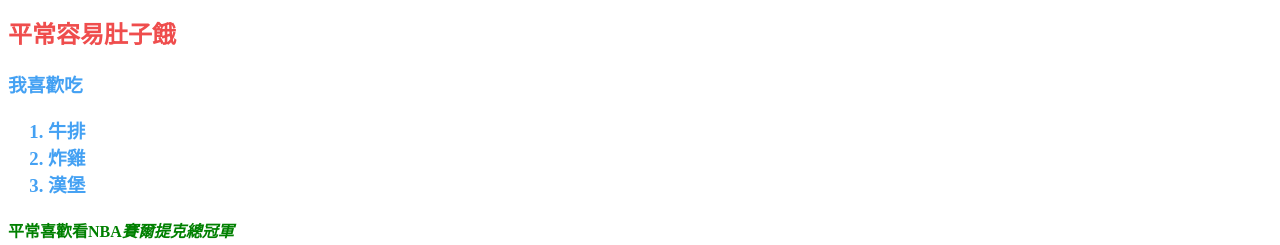
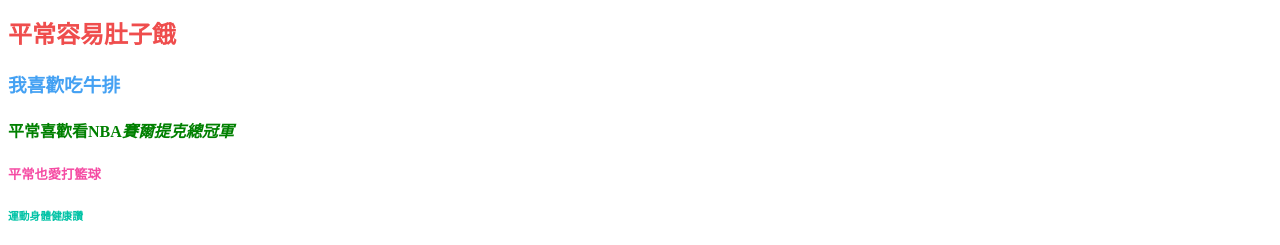
Before and after one commit to howkpgoing/howkpgoing.github.io, a plain HTML site: page index.html in a window 1280 px wide. Shown: the part 553-798 px from the top of the page. Drawn offline with Linux system fonts and the light colour scheme.

Commit message:
我的cv

```diff
--- a/index.html
+++ b/index.html
@@ -12,11 +12,7 @@
 		<br>
 		<img src = "https://github.com/howkpgoing/picture2/blob/main/fir.jpg?raw=true">
 		<h2>平常容易肚子餓 </h2><!--紅字-->
-		<h3>我喜歡吃<ol>
-				<li>牛排</li>
-				<li>炸雞</li>
-				<li>漢堡</li>
-			   		</ol></h3><!--藍字 -->
+		<h3>我喜歡吃<b>牛排</b></h3><!--藍字 -->
 		<h4>平常喜歡看NBA<i>賽爾提克總冠軍</i></h4><!--綠字 -->
 		<h5>平常也愛打籃球</h5><!--粉紅字 -->
 		<h6>運動身體健康讚</h6><!--tiffany綠字 -->
```
